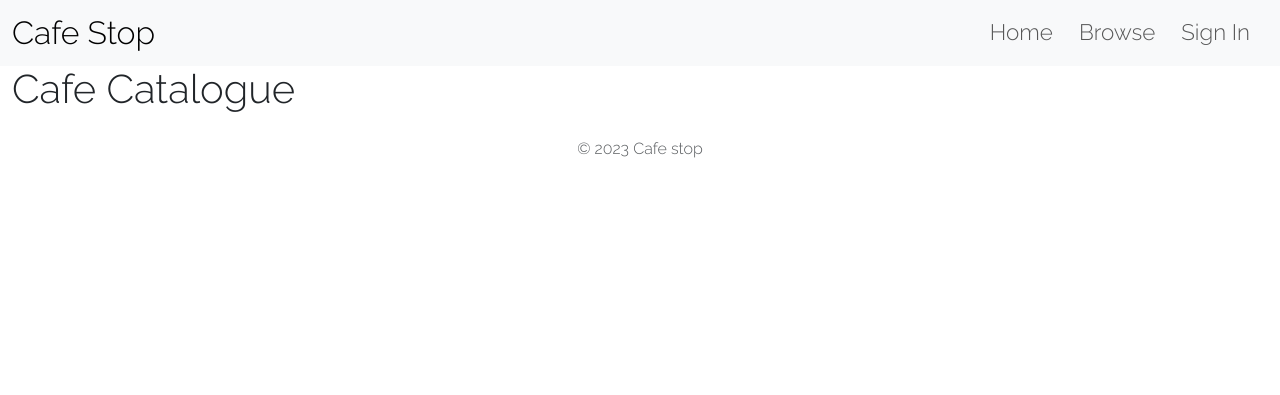
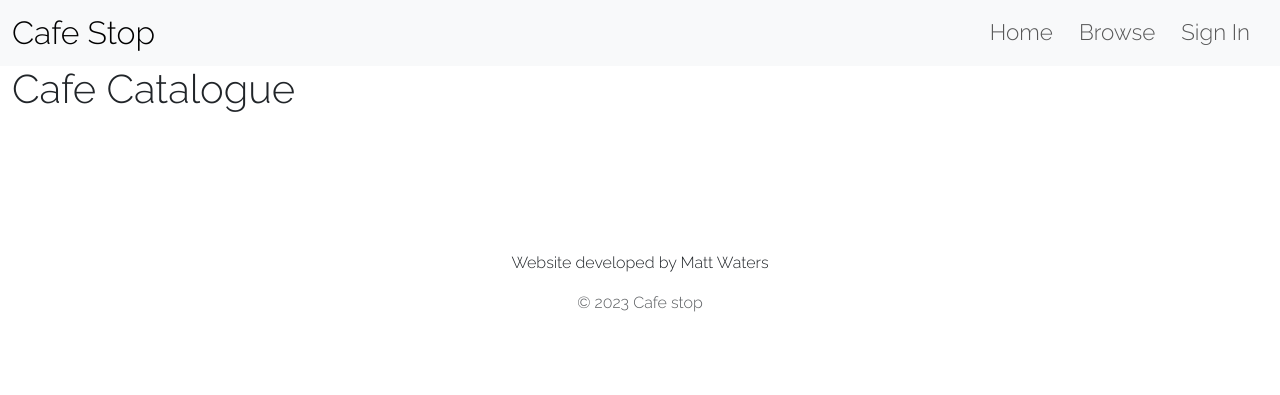
Before and after one commit to MattuW4/cafe-stop, a Django app: page / in a window 1280 px wide. Shown: the top 395 px of the page. Run offline with Django 3.2, Linux system fonts and the light colour scheme; data that the repository does not hold is empty; some libraries are stand-ins or nearby versions.

Commit message:
Add bootstrap and css styling for footer. Add content for developer link

```diff
--- a/static/css/style.css
+++ b/static/css/style.css
@@ -10,6 +10,7 @@
 body {
     font-family: 'Raleway', sans-serif;
     padding-top: 4.063rem;
+    padding-bottom: 4.063rem;
 }
 
 /* Nav bar styling */
@@ -33,3 +34,23 @@ body {
     font-size: 2em;
     padding: 0;
 }
+
+/* Footer */
+
+footer {
+    padding-top: 7.125rem;
+    text-align: center;
+    width: 100%;
+
+}
+
+.footer-media-link {
+    cursor: pointer;
+    text-decoration: none;
+    color: inherit;
+}
+
+.footer-media-link:hover {
+    border-bottom: 5px black solid;
+    color: white;
+}
--- a/templates/base.html
+++ b/templates/base.html
@@ -81,8 +81,19 @@
     <!-- Main body-->
     <main>{% block content %} {% endblock content %}</main>
     <!-- Footer -->
-    <footer>
+    <footer class="mt-auto">
       <div class="container">
+        <p>
+          Website developed by
+          <a
+            class="footer-media-link"
+            href="https://github.com/MattuW4"
+            target="_blank"
+            rel="noopener"
+            aria-label="Link to my GitHub page with other projects"
+            >Matt Waters</a
+          >
+        </p>
         <p class="text-center text-muted">© 2023 Cafe stop</p>
       </div>
     </footer>
--- a/templates/browse.html
+++ b/templates/browse.html
@@ -5,10 +5,10 @@
   <div class="row">
     <!-- Cafe catalogue column -->
     <div class="col-12 mt-3 left">
-      <div class="row">
+      <div class="row align-items-center">
         {% for post in post_list %}
         <div class="col-md-4">
-          <div class="card mb-4" style="width: 18rem">
+          <div class="card mb-3" style="width: 18rem">
             <div class="card-body">
               <div class="image-container">
                 {% if "placeholder" in post.featured_image.url %}
```
